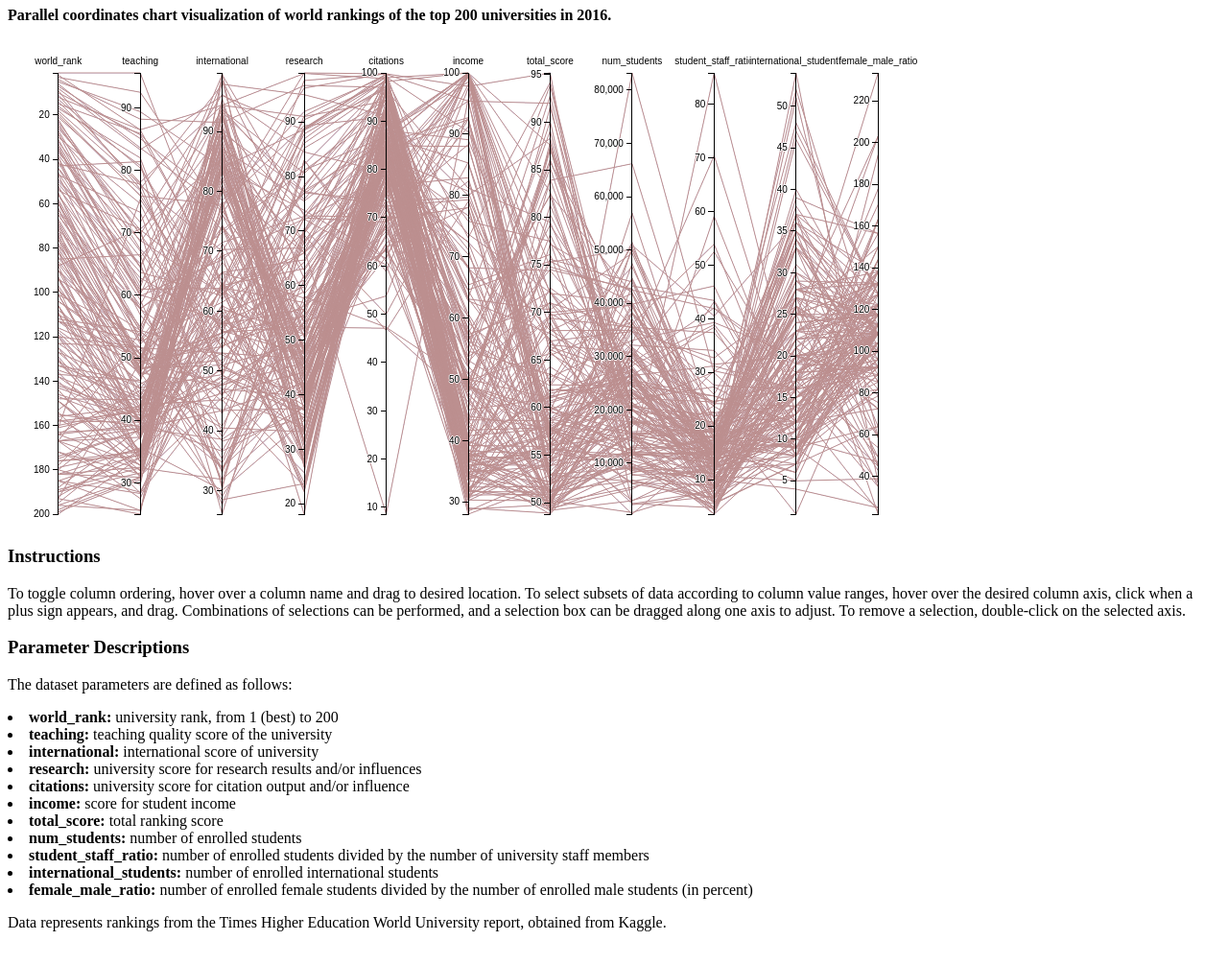
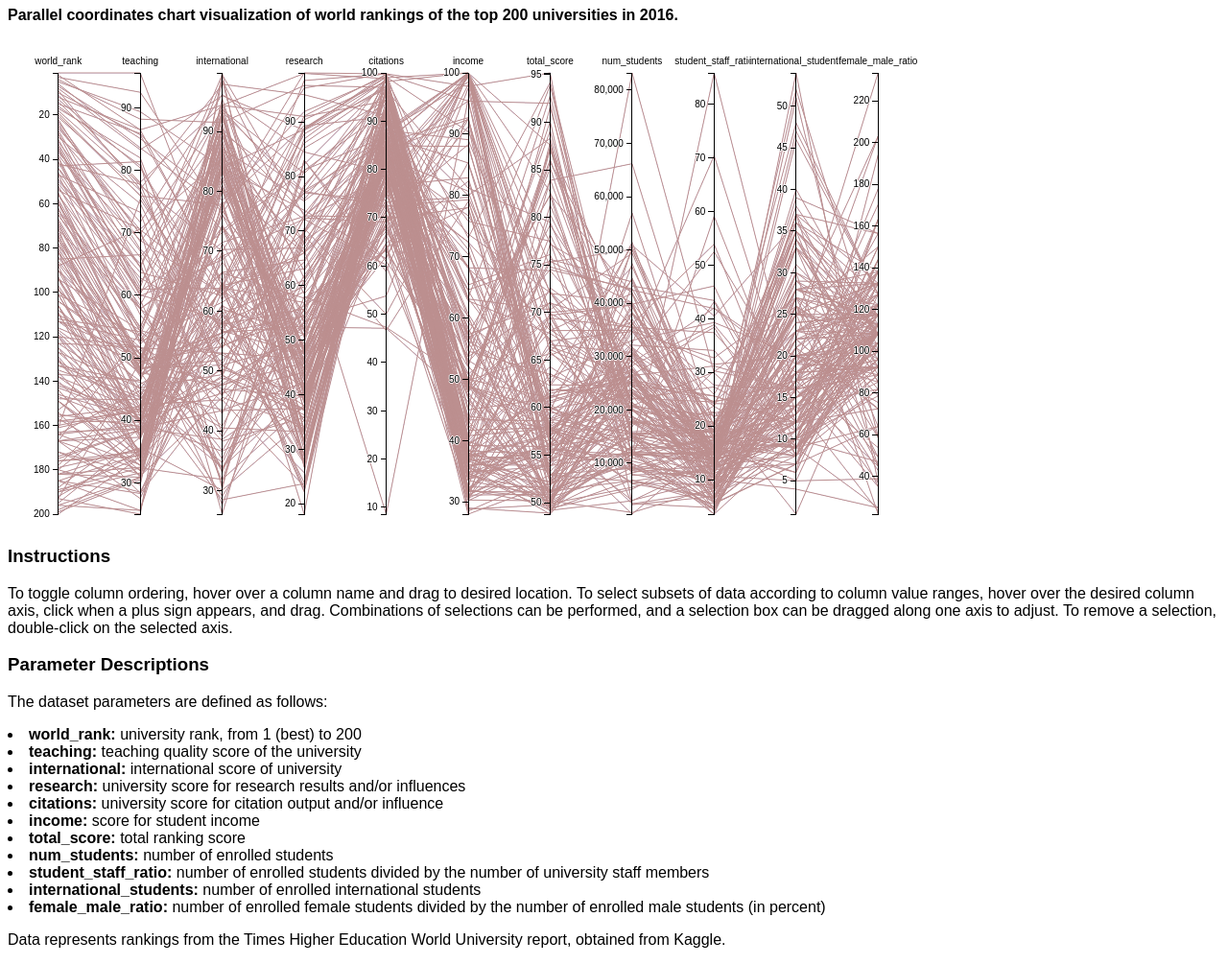
Before and after one commit to rachelthorp/InfovizD3, a plain HTML site: page index.html in a window 1280 px wide. Shown: the part 73-1078 px from the top of the page at 96% size. Drawn offline with nearby package versions, Linux system fonts and the light colour scheme.

Commit message:
Update index.html

```diff
--- a/index.html
+++ b/index.html
@@ -18,8 +18,8 @@ made for improved interactivity:
 <meta charset="utf-8">
 <meta property="og:title" content="2016 University Rankings">
 <title>2016 University Rankings</title>
-<h1>2016 University Rankings</h1>
-<h4>Parallel coordinates chart visualization of world rankings of the top 200 universities in 2016.</h4>
+<h1 style="font-family:sans-serif;">2016 University Rankings</h1>
+<h4 style="font-family:sans-serif;">Parallel coordinates chart visualization of world rankings of the top 200 universities in 2016.</h4>
 
 <style>
 
@@ -231,27 +231,27 @@ function brush() {
 </script>
 
 
-<h3>Instructions</h3>
-<p>To toggle column ordering, hover over a column name and drag to desired location.
+<h3 style="font-family:sans-serif;">Instructions</h3>
+<p style="font-family:sans-serif;">To toggle column ordering, hover over a column name and drag to desired location.
 To select subsets of data according to column value ranges, hover over the desired
 column axis, click when a plus sign appears, and drag. Combinations of selections can be performed,
 and a selection box can be dragged along one axis to adjust.
 To remove a selection, double-click on the selected axis.</p>
 
-<h3>Parameter Descriptions</h3>
-<p>The dataset parameters are defined as follows:</p>
-<li> <b> world_rank: </b> university rank, from 1 (best) to 200 </li>
-<li> <b> teaching: </b> teaching quality score of the university </li>
-<li> <b> international: </b> international score of university </li>
-<li> <b> research: </b> university score for research results and/or influences </li>
-<li> <b> citations: </b> university score for citation output and/or influence </li>
-<li> <b> income: </b> score for student income </li>
-<li> <b> total_score: </b> total ranking score </li>
-<li> <b> num_students: </b> number of enrolled students </li>
-<li> <b> student_staff_ratio: </b> number of enrolled students divided by the number of university staff members </li>
-<li> <b> international_students: </b> number of enrolled international students </li>
-<li> <b> female_male_ratio: </b> number of enrolled female students divided by the number of enrolled male students (in percent) </li>
+<h3 style="font-family:sans-serif;">Parameter Descriptions</h3>
+<p style="font-family:sans-serif;">The dataset parameters are defined as follows:</p>
+<li style="font-family:sans-serif;"> <b> world_rank: </b> university rank, from 1 (best) to 200 </li>
+<li style="font-family:sans-serif;"> <b> teaching: </b> teaching quality score of the university </li>
+<li style="font-family:sans-serif;"> <b> international: </b> international score of university </li>
+<li style="font-family:sans-serif;"> <b> research: </b> university score for research results and/or influences </li>
+<li style="font-family:sans-serif;"> <b> citations: </b> university score for citation output and/or influence </li>
+<li style="font-family:sans-serif;"> <b> income: </b> score for student income </li>
+<li style="font-family:sans-serif;"> <b> total_score: </b> total ranking score </li>
+<li style="font-family:sans-serif;"> <b> num_students: </b> number of enrolled students </li>
+<li style="font-family:sans-serif;"> <b> student_staff_ratio: </b> number of enrolled students divided by the number of university staff members </li>
+<li style="font-family:sans-serif;"> <b> international_students: </b> number of enrolled international students </li>
+<li style="font-family:sans-serif;"> <b> female_male_ratio: </b> number of enrolled female students divided by the number of enrolled male students (in percent) </li>
 
 
 
-<p>Data represents rankings from the Times Higher Education World University report, obtained from Kaggle.</p>
+<p style="font-family:sans-serif;">Data represents rankings from the Times Higher Education World University report, obtained from Kaggle.</p>
```
